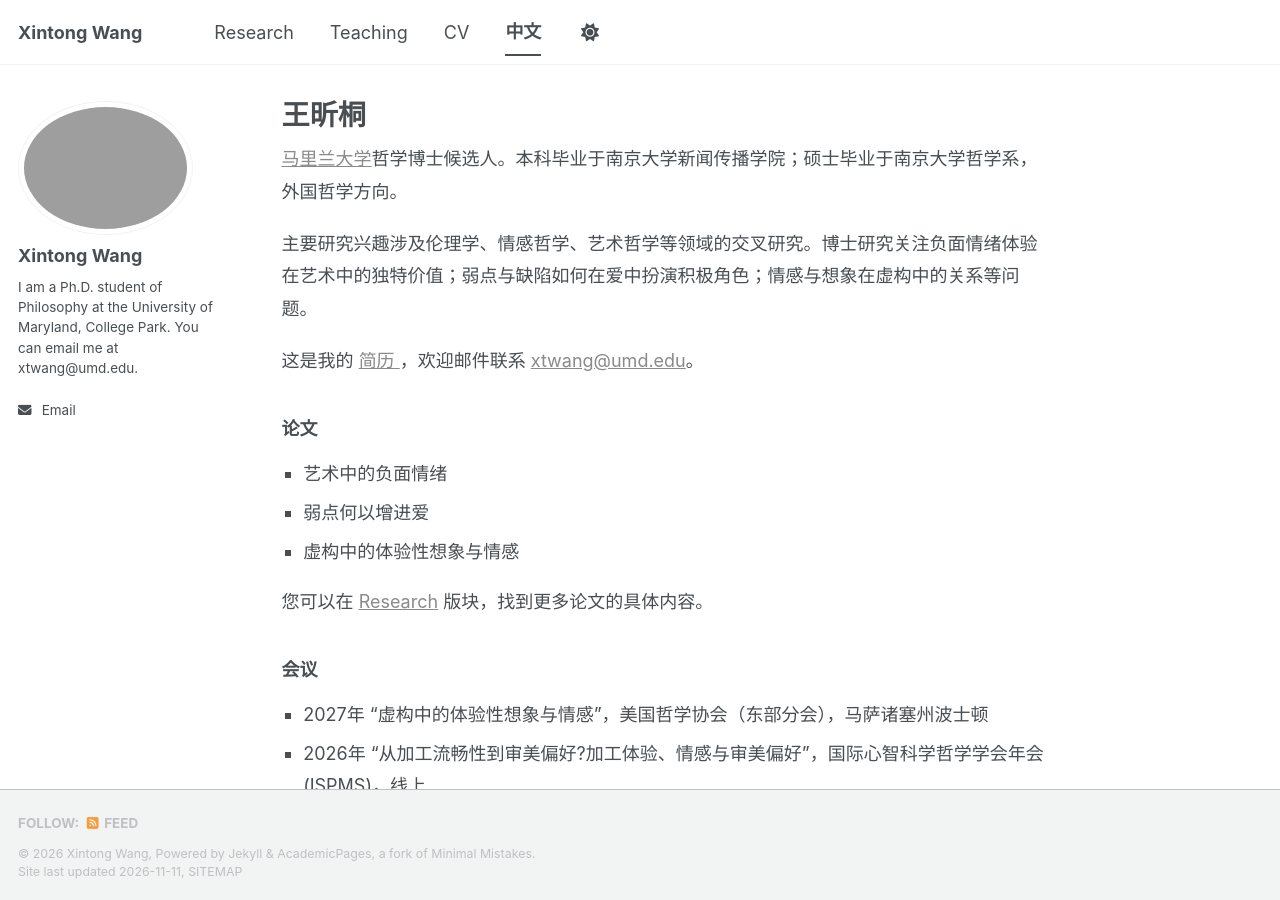
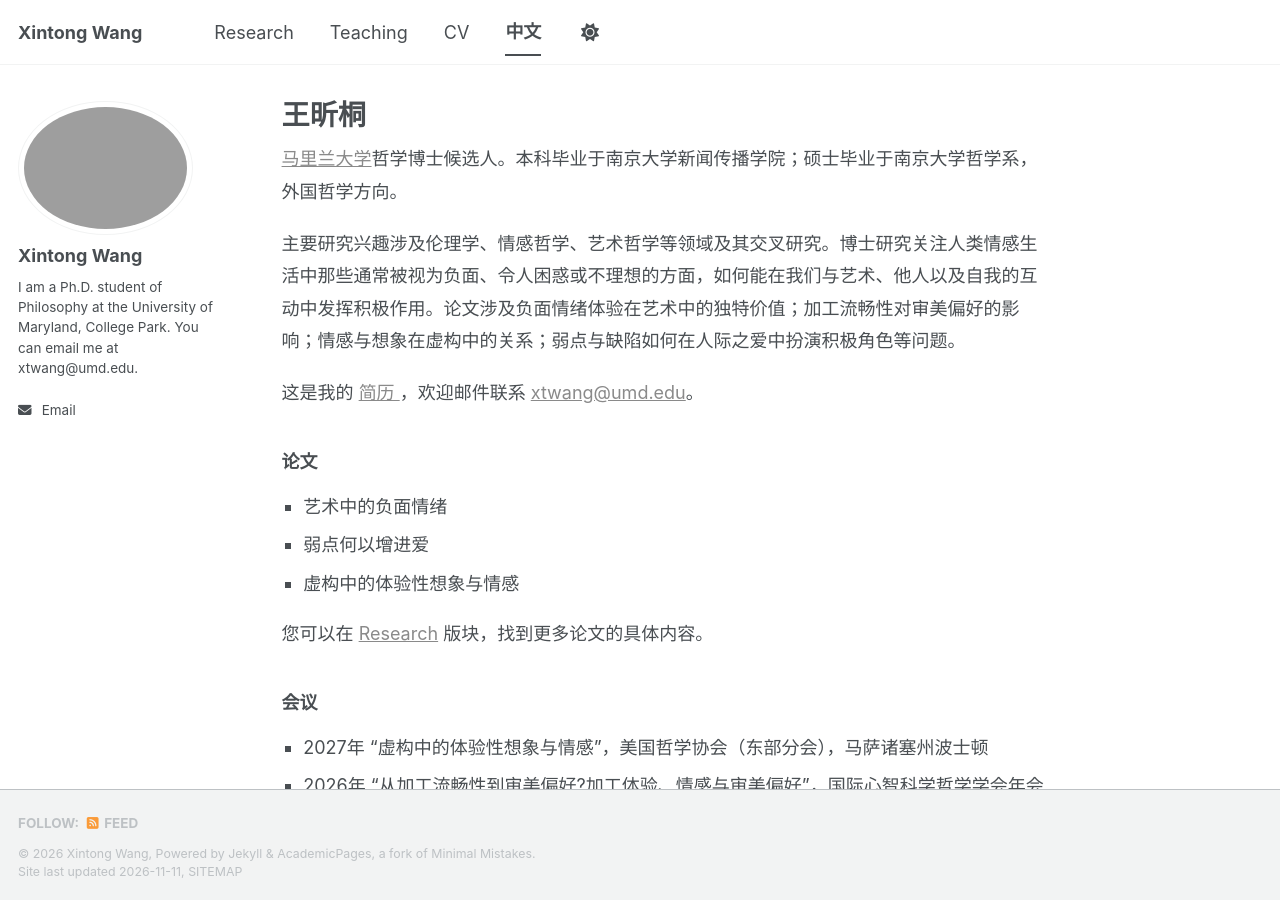
Before and after one commit to wang-xintong/wang-xintong.github.io, a Jekyll site: the page built from _pages/chinese.md, in a window 1280 px wide and 900 px high. Built offline with Jekyll 4.4.1, drawn with Linux system fonts in a browser that asks for light colours; a script bundle is joined from its source files by our own code; library files that are not in the unit come from our copies.

Commit message:
Update chinese.md

```diff
--- a/_pages/chinese.md
+++ b/_pages/chinese.md
@@ -44,7 +44,7 @@ share: false
   </p>
 
   <p>
-    主要研究兴趣涉及伦理学、情感哲学、艺术哲学等领域的交叉研究。博士研究关注负面情绪体验在艺术中的独特价值；弱点与缺陷如何在爱中扮演积极角色；情感与想象在虚构中的关系等问题。
+    主要研究兴趣涉及伦理学、情感哲学、艺术哲学等领域及其交叉研究。博士研究关注人类情感生活中那些通常被视为负面、令人困惑或不理想的方面，如何能在我们与艺术、他人以及自我的互动中发挥积极作用。论文涉及负面情绪体验在艺术中的独特价值；加工流畅性对审美偏好的影响；情感与想象在虚构中的关系；弱点与缺陷如何在人际之爱中扮演积极角色等问题。
   </p>
 
   <p>
```
